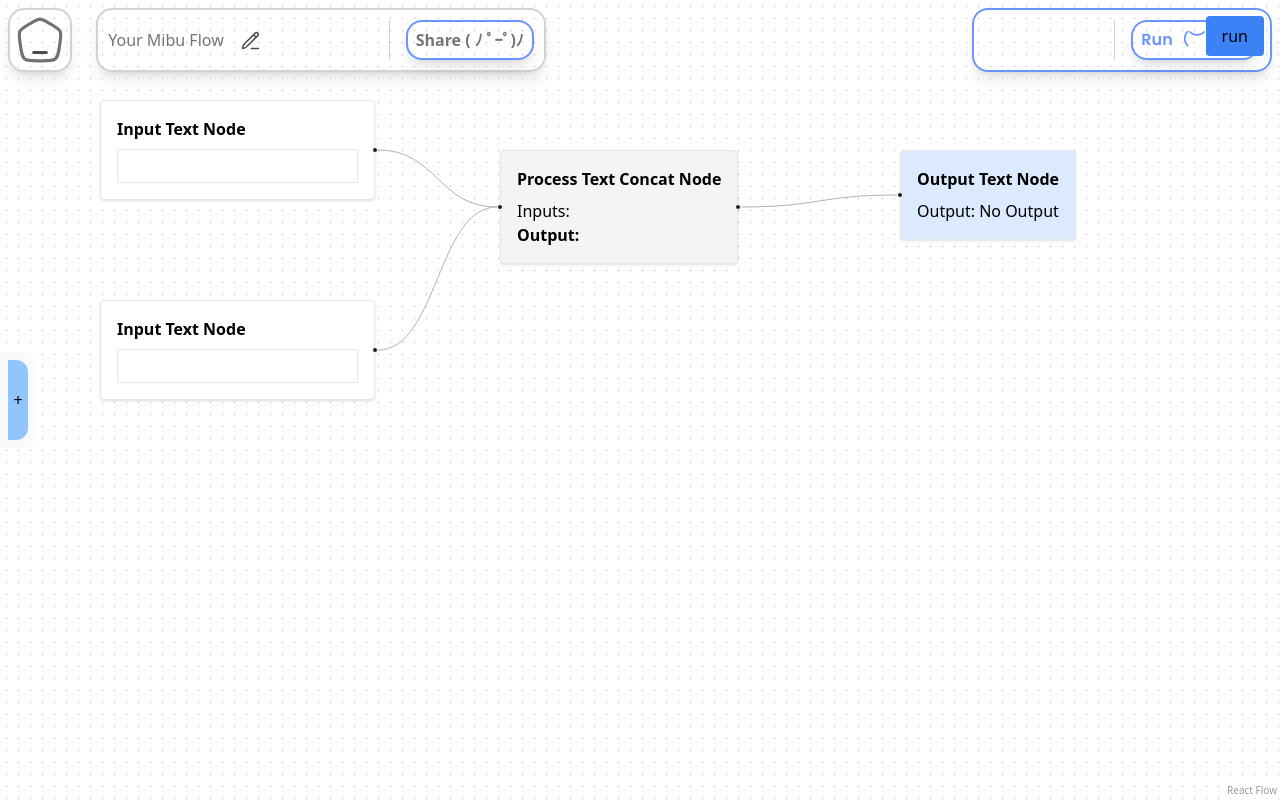
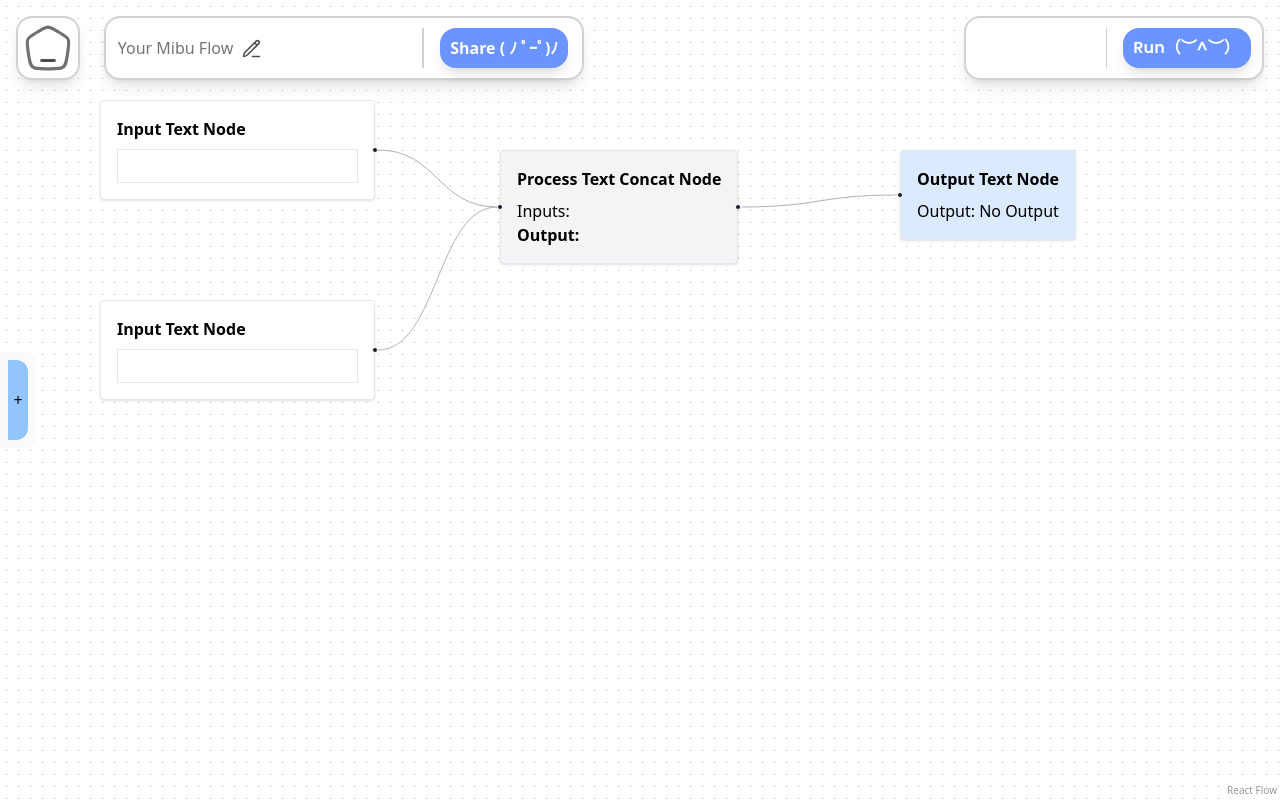
Before and after one commit to mibu-ai/mibu-flow, a React (Vite) app in the folder fe/: page /edit in a window 1280 px wide. Built offline with nearby package versions, Linux system fonts and the light colour scheme.

Commit message:
feat: changed run and share button colours

```diff
--- a/fe/src/components/Automate.jsx
+++ b/fe/src/components/Automate.jsx
@@ -2,18 +2,18 @@ import { useEffect, useState } from "react";
 import RunBtn from "./buttons/RunBtn";
 import SignInBtn from "./buttons/SignInBtn";
 
-const Automate = () => {
+const Automate = ({ onClick }) => {
     const [isSignedInPage, setIsSignedInPage] = useState(false);
     useEffect(() => {
-        window.location.pathname === "/" ? setIsSignedInPage(true) : setIsSignedInPage(false) ;
+        window.location.pathname === "/" ? setIsSignedInPage(true) : setIsSignedInPage(false);
     }, [isSignedInPage]);
 
     return (
         <>
-            <div className="shadow-lg h-16 w-[300px] rounded-2xl border-2 text-custom-blue font-Poppins font-medium border-custom-blue flex items-center justify-center text-left">
+            <div className="shadow-lg h-16 bg-white w-[300px] rounded-2xl border-2 text-custom-blue font-Poppins font-medium border-border-gray flex items-center justify-center text-left">
                 <h1></h1>
                 <div className="w-px h-10 w-[2px] bg-border-gray mx-4 ml-32"></div>
-                { isSignedInPage ? <SignInBtn/> : <RunBtn /> }
+                { isSignedInPage ? <SignInBtn/> : <RunBtn onClick={onClick}/> }
             </div>
         </>
     );
--- a/fe/src/components/FlowBar.jsx
+++ b/fe/src/components/FlowBar.jsx
@@ -1,14 +1,16 @@
-import SaveBtn from "./buttons/SaveBtn";
+import SaveBtn from "./buttons/ShareBtn";
 const FlowBar = () => {
     return (
         <>
-            <div className='shadow-lg w-[450px] h-16 rounded-2xl border-2 text-[#747474] font-Poppins font-medium border-border-gray flex items-center justify-center text-left'>
+            <div className='shadow-lg bg-white w-[480px] h-16 rounded-2xl border-2 text-[#747474] font-Poppins font-medium border-border-gray flex items-center justify-center text-left'>
                 <h2 className="">Your Mibu Flow</h2>
-                <svg className="ml-4" width="21" height="21" viewBox="0 0 21 21" fill="none" xmlns="http://www.w3.org/2000/svg">
+                <svg className="ml-2" width="21" height="21" viewBox="0 0 21 21" fill="none" xmlns="http://www.w3.org/2000/svg">
                     <path d="M13.5623 4.81309L16.0372 7.28796M11.375 18.375H18.375M2.625 18.3754L2.66652 18.0848C2.81344 17.0563 2.8869 16.5421 3.054 16.0619C3.20228 15.636 3.40483 15.2309 3.65668 14.8566C3.94048 14.4349 4.30779 14.0676 5.0424 13.333L15.2344 3.14098C15.9178 2.45757 17.0258 2.45756 17.7093 3.14098C18.3927 3.8244 18.3927 4.93244 17.7093 5.61585L7.33026 15.9948C6.66382 16.6613 6.3306 16.9945 5.95105 17.2596C5.61416 17.4948 5.25081 17.6896 4.86848 17.8401C4.43775 18.0096 3.97578 18.1028 3.05194 18.2893L2.625 18.3754Z" stroke="#4B4B4B" strokeWidth="1.5" strokeLinecap="round" strokeLinejoin="round"/>
                 </svg>
-                <div className="w-px h-10 w-[2px] bg-border-gray mx-4 ml-32"></div>
-                <SaveBtn />
+                <div className="h-10 w-[2px] bg-border-gray mx-4 ml-40"></div>
+                <div className="w-[130px]">
+                    <SaveBtn />
+                </div>
             </div>
         </>
     );
--- a/fe/src/components/HomeElement.jsx
+++ b/fe/src/components/HomeElement.jsx
@@ -2,7 +2,7 @@
 const HomeElement = () => {
     return (
         <>
-            <div className='shadow-lg w-16 h-16 rounded-2xl border-2 border-border-gray flex items-center justify-center hover:cursor-pointer active:opacity-[80%]'>
+            <div className='shadow-lg bg-white w-16 h-16 rounded-2xl border-2 border-border-gray flex items-center justify-center hover:cursor-pointer active:opacity-[80%]'>
                 <svg width="50" height="50" viewBox="0 0 60 60" fill="none" xmlns="http://www.w3.org/2000/svg">
                     <path d="M5.91017 32.3948C4.96157 25.802 4.48727 22.5057 5.83842 19.6874C7.18957 16.869 10.0655 15.1559 15.8173 11.7295L19.2794 9.66717C24.5026 6.55572 27.1142 5 30 5C32.8857 5 35.4975 6.55572 40.7205 9.66717L44.1827 11.7295C49.9345 15.1559 52.8105 16.869 54.1615 19.6874C55.5127 22.5057 55.0385 25.802 54.0897 32.3948L53.393 37.238C52.1742 45.7067 51.565 49.941 48.6275 52.4705C45.6897 55 41.3815 55 32.7652 55H27.2347C18.6184 55 14.3102 55 11.3726 52.4705C8.43489 49.941 7.82562 45.7067 6.60709 37.238L5.91017 32.3948Z" stroke="#717171" strokeWidth="3.75"/>
                     <path d="M37.5 45H22.5" stroke="#4B4B4B" strokeWidth="3.75" strokeLinecap="round"/>
--- a/fe/src/components/buttons/RunBtn.jsx
+++ b/fe/src/components/buttons/RunBtn.jsx
@@ -1,9 +1,18 @@
-const RunBtn = () => {
+import PropTypes from 'prop-types';
+
+const RunBtn = ({ onClick }) => {
     return (
-        <div className="hover:cursor-pointer active:opacity-[80%] font-poppins w-32 h-10 rounded-2xl font-semibold border-2 border-custom-blue flex items-center justify-center shadow-lg select-none">
+        <div
+            className="hover:cursor-pointer text-white bg-custom-blue active:opacity-[80%] font-poppins w-32 h-10 rounded-2xl font-semibold border-2 border-custom-blue flex items-center justify-center shadow-lg select-none"
+            onClick={onClick}
+        >
             <h2>Run（︶^︶）</h2>
         </div>
     );
 };
 
+RunBtn.propTypes = {
+    onClick: PropTypes.func.isRequired,
+};
+
 export default RunBtn;
--- a/fe/src/components/buttons/SaveBtn.jsx
+++ /dev/null
@@ -1,9 +0,0 @@
-const SaveBtn = () => {
-    return (
-        <div className="hover:cursor-pointer active:opacity-[80%] w-32 h-10 rounded-2xl font-semibold border-2 border-custom-blue flex items-center justify-center shadow-lg select-none">
-            <h2>Share ( ﾉ ﾟｰﾟ)ﾉ</h2>
-        </div>
-    );
-};
-
-export default SaveBtn;
--- /dev/null
+++ b/fe/src/components/buttons/ShareBtn.jsx
@@ -0,0 +1,9 @@
+const ShareBtn = () => {
+    return (
+        <div className="hover:cursor-pointer text-white bg-custom-blue active:opacity-[80%] w-32 h-10 rounded-2xl font-semibold border-2 border-custom-blue flex items-center justify-center shadow-lg select-none">
+            <h2>Share ( ﾉ ﾟｰﾟ)ﾉ</h2>
+        </div>
+    );
+};
+
+export default ShareBtn;
--- a/fe/src/pages/Editor.jsx
+++ b/fe/src/pages/Editor.jsx
@@ -61,7 +61,7 @@ export default function Editor() {
 
     return (
         <div className="relative w-screen h-screen">
-            <div className='flex flex-row absolute w-full pt-2 px-2'>
+            <div className='flex flex-row absolute w-full pt-4 px-4 z-10'>
                 <HomeElement />
 
                 <div className='px-3'/>
@@ -69,20 +69,12 @@ export default function Editor() {
                 <FlowBar />
 
                 <div className='flex flex-grow justify-end'>
-                    <Automate />
+                    <Automate onClick={runComputation}/>
                 </div>
 
             </div>
 
             <Sidebar />
-
-            {/* click to run button */}
-            <button
-                onClick={runComputation}
-                className="absolute top-4 right-4 bg-blue-500 text-black px-4 py-2 rounded z-10"
-            >
-                run
-            </button>
 
             <ReactFlow
                 nodes={nodes}
```
